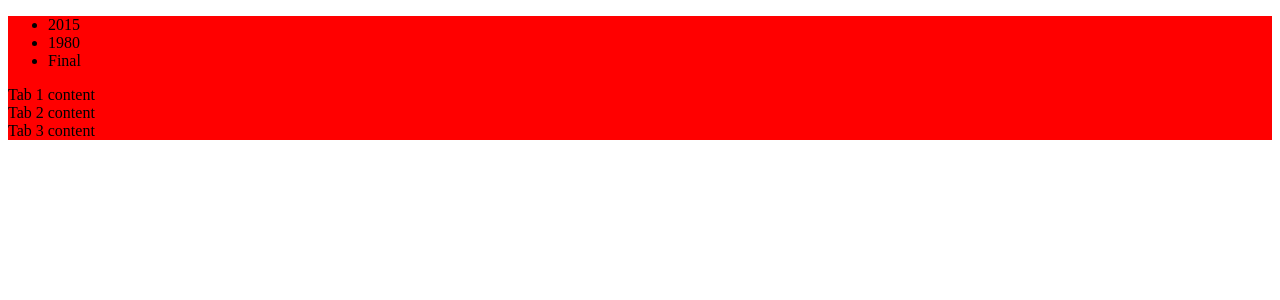
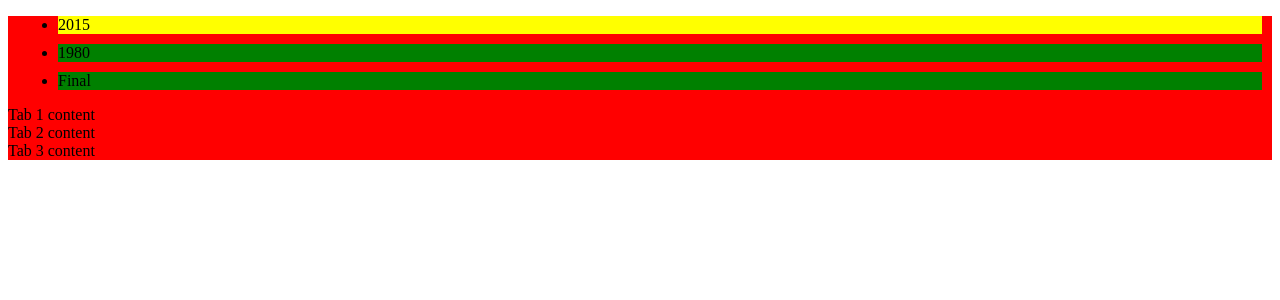
Before and after one commit to mkrawczykowski/next-with-typescript-json-builder, a Next.js app: page / in a window 1280 px wide. Shown: the top 300 px of the page. Built offline with nearby package versions, Linux system fonts and the light colour scheme.

Commit message:
switching tabs working

```diff
--- /dev/null
+++ b/components/Tab/Tab.module.scss
@@ -0,0 +1,8 @@
+.tab{
+    background-color: green;
+    margin: 10px;
+}
+
+.active{
+    background-color: yellow;
+}
--- a/components/Tab/Tab.tsx
+++ b/components/Tab/Tab.tsx
@@ -1,15 +1,33 @@
-import React, {useContext} from 'react';
+import React, {useContext, useEffect} from 'react';
+import styles from './Tab.module.scss';
+import {ActiveTabContext} from '../Store/Store'
 
-const Tab = ({active, children}) => {
-    const classes = 'tabItem';
-    active? classes + ' active' : null;
+const Tab = ({name, children}) => {
+    const [activeTabState, setActiveTabState] = useContext(ActiveTabContext);
+
+    useEffect(()=>{
+        console.log(activeTabState)
+    })
+
+    let classes: string[] = [styles.tab];
 
     const setActiveTab = () => {
         //set context
     }
 
+    const isActive = (tabNumber: string) => {
+        return activeTabState === name? 1 : 0;
+    }
+
+    const handleOnClick = () => {
+        if (!isActive(name)){
+            setActiveTabState(name);
+        }
+    }
+
     return(
-        <li className={classes}>{children}</li>
+        // <li onClick={handleOnClick} className={`${classes.join(' ')} ${activeTabState === name ? styles.active : void}`}>{children}</li>
+        <li onClick={handleOnClick} className={`${classes.join(' ')} ${activeTabState === name ? styles.active : null}`}>{children}</li>
     )
 }
 
--- a/components/TabContent/TabContent.tsx
+++ b/components/TabContent/TabContent.tsx
@@ -1,6 +1,6 @@
 import React from 'react';
 
-const TabContent = ({active, children}) => {
+const TabContent = ({name, children}) => {
     return(
         <div>
             {children}
--- a/components/Tabs/Tabs.tsx
+++ b/components/Tabs/Tabs.tsx
@@ -5,34 +5,30 @@ import TabContent from '../TabContent/TabContent';
 import {ActiveTabContext} from '../Store/Store'
 
 const Tabs = () => {
-    const [activeTabState, setActiveTabState] = useContext(ActiveTabContext);
-    const handleOnClick2 = () => {
-        setActiveTabState('tab2')
-    }
-    const handleOnClick3 = () => {
-        setActiveTabState('tab3')
-    }
 
-    const isActive = (tabNumber: string) => {
-        return activeTabState === tabNumber? 1 : 0;
-    }
+    // const handleOnClick2 = () => {
+    //     setActiveTabState('tab2')
+    // }
+    // const handleOnClick3 = () => {
+    //     setActiveTabState('tab3')
+    // }
 
     return(
         <>
             <div className={styles.tabs}>
                 <ul>
-                    <Tab active={isActive('tab1')}>2015</Tab>
-                    <Tab active={isActive('tab2')}>1980</Tab>
-                    <Tab active={isActive('tab3')}>Final</Tab>
+                    <Tab name="tab1">2015</Tab>
+                    <Tab name="tab2">1980</Tab>
+                    <Tab name="tab3">Final</Tab>
                 </ul>
 
-                <TabContent active={isActive('tab1')}>
+                <TabContent name="tab1">
                     Tab 1 content
                 </TabContent>
-                <TabContent active={isActive('tab2')}>
+                <TabContent name="tab2">
                     Tab 2 content
                 </TabContent>
-                <TabContent active={isActive('tab3')}>
+                <TabContent name="tab3">
                     Tab 3 content</TabContent>
             </div>
         </>
```
